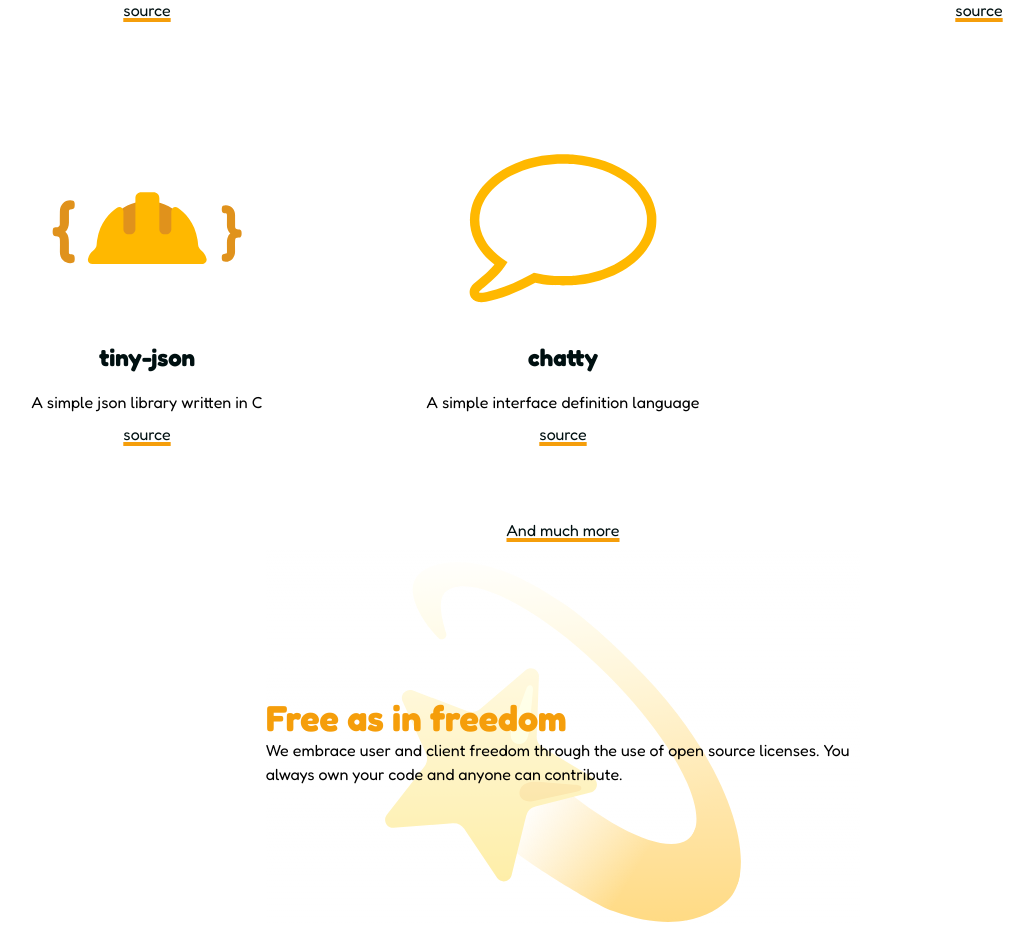
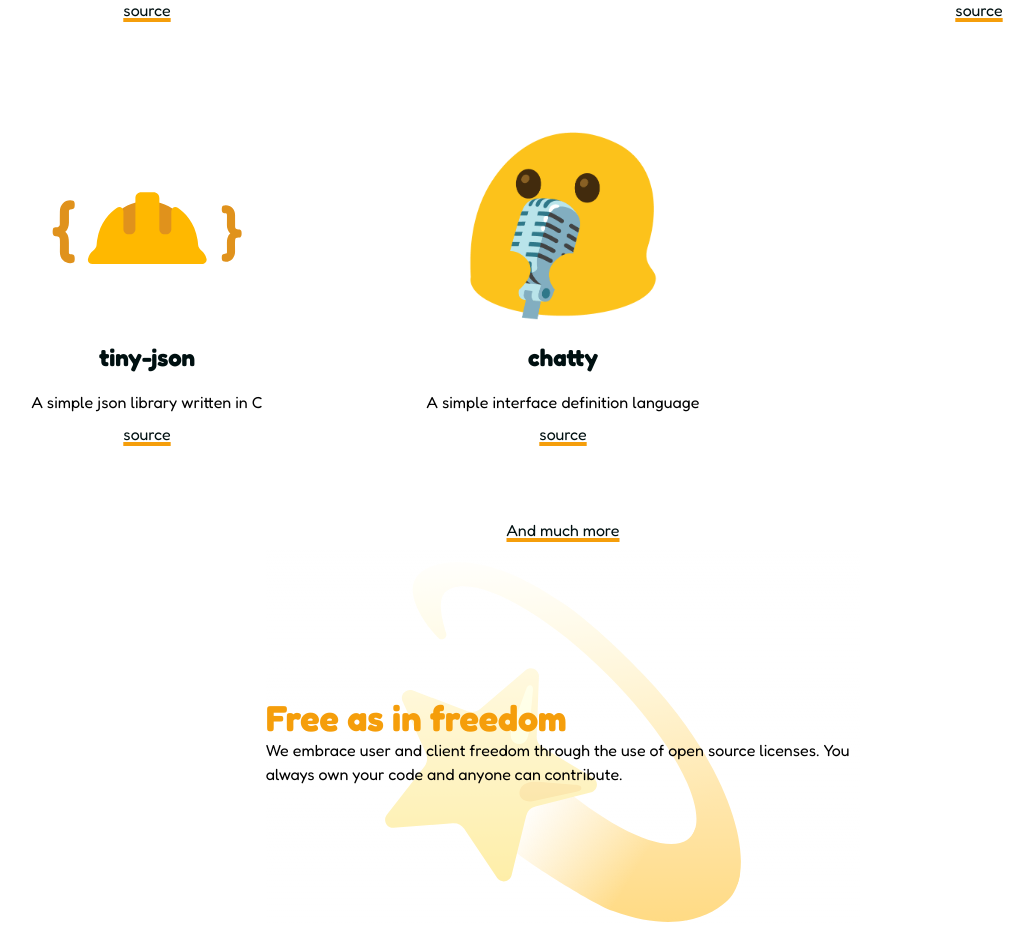
Before and after one commit to cute-engineering/website, a SvelteKit app: page / in a window 1280 px wide. Shown: the part 1286-2212 px from the top of the page, without its empty margins (77-1111 px from the left). Built offline with nearby package versions, Linux system fonts and the light colour scheme; a web font is replaced by a local one.

Commit message:
res: use the right chatty logo

```diff
--- a/src/routes/+page.svelte
+++ b/src/routes/+page.svelte
@@ -64,7 +64,7 @@
         title="chatty"
         body="A simple interface definition language"
         source="https://github.com/cute-engineering/chatty"
-        logo="logo-chatty.svg"
+        logo="logo-chatty.png"
       />
 
     </div>
```
Also changed, not shown: static/logo-chatty.png (added), static/logo-chatty.svg (deleted).
